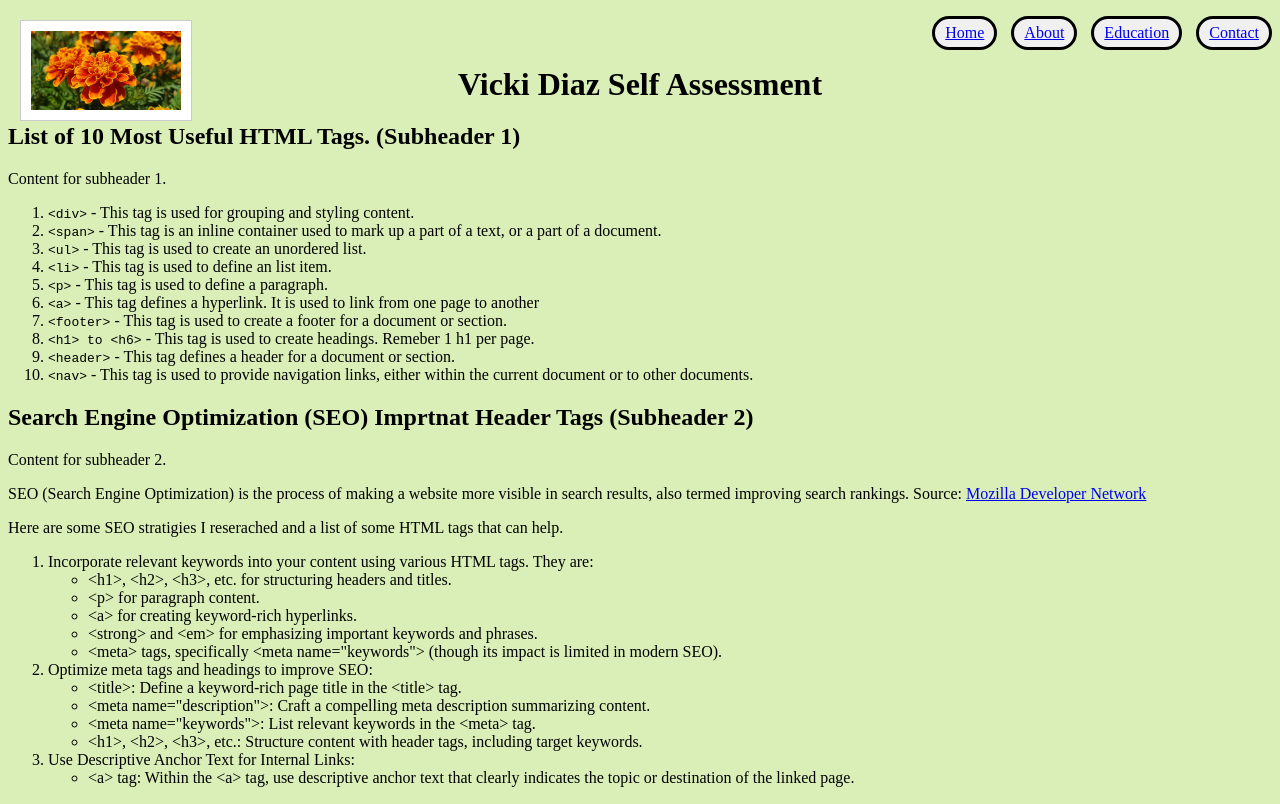
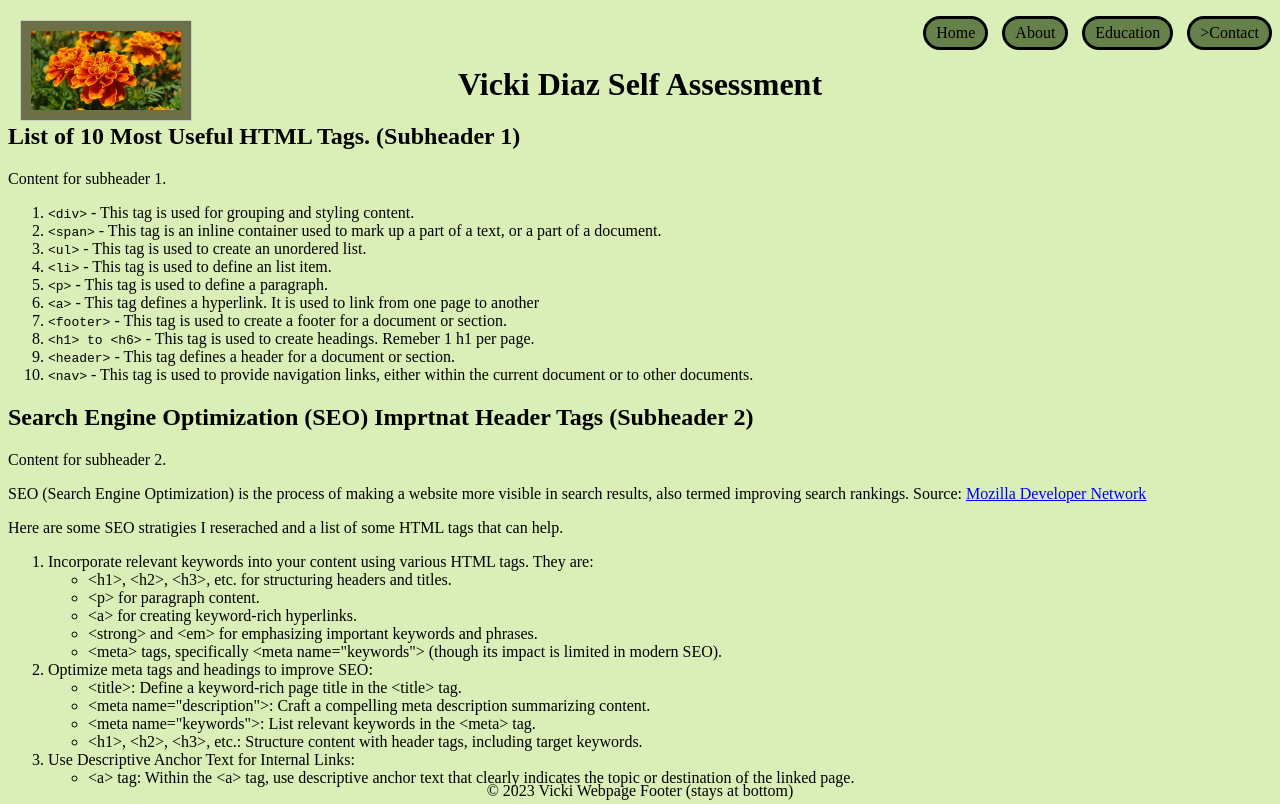
Before and after one commit to Vickidiaz/mod1_selfAssessment, a plain HTML site: page index.html in a window 1280 px wide. Shown: the top 804 px of the page. Drawn offline with Linux system fonts and the light colour scheme.

Commit message:
fixed styling and word context across page

```diff
--- a/index.html
+++ b/index.html
@@ -16,10 +16,10 @@
         <ul>
             <!-- # is a placeholder for link -->
             <!-- for this assignment just creating nav bar not sending to other links -->
-            <li><a href="#">Home</a></li>
-            <li><a href="#">About</a></li>
-            <li><a href="#">Education</a></li>
-            <li><a href="#">Contact</a></li>
+            <li>Home</li>
+            <li>About</li>
+            <li>Education</li>
+            <li>>Contact</li>
         </ul>
     </nav>
 
@@ -171,7 +171,7 @@
 
     <!-- Footer -->
     <footer>
-        <p>&copy; 2023 Vicki Webpage Footer</p>
+        <p>&copy; 2023 Vicki Webpage Footer (stays at bottom)</p>
     </footer>
 </body>
 
--- a/style.css
+++ b/style.css
@@ -17,11 +17,12 @@ nav ul {
 
 nav li {
   display: inline-block; /* Display list items horizontally */
-  margin-left: 10px; /* Add some spacing between items */
-  border: 3px solid black; /* Add a border around each item */
-  padding: 5px 10px; /* Add padding inside each item */
-  background-color: #f0f0f0; /* Background color for each item */
+  margin-left: 10px; /* spacing between items */
+  border: 3px solid black; /* border around each item */
+  padding: 5px 10px; /*  padding inside each item */
+  background-color: #66804a;
   border-radius: 20px; /* Make the border round */
+  color: black;
 }
 /* question 6. used to show sticky position */
 nav {
@@ -82,7 +83,7 @@ nav {
   width: 150px;
   border: 1px solid #ccc;
   padding: 10px;
-  background-color: white;
+  background-color: rgb(108, 112, 71);
 }
 
 /* Statically positioned square */
@@ -146,3 +147,10 @@ nav {
   padding: 30px; /* Padding */
   margin: 20px; /* Margin */
 }
+
+footer {
+  position: sticky;
+  bottom: 0;
+  color: black; /* Optional text color for the footer */
+  text-align: center; /* Center align the text horizontally */
+}
```
